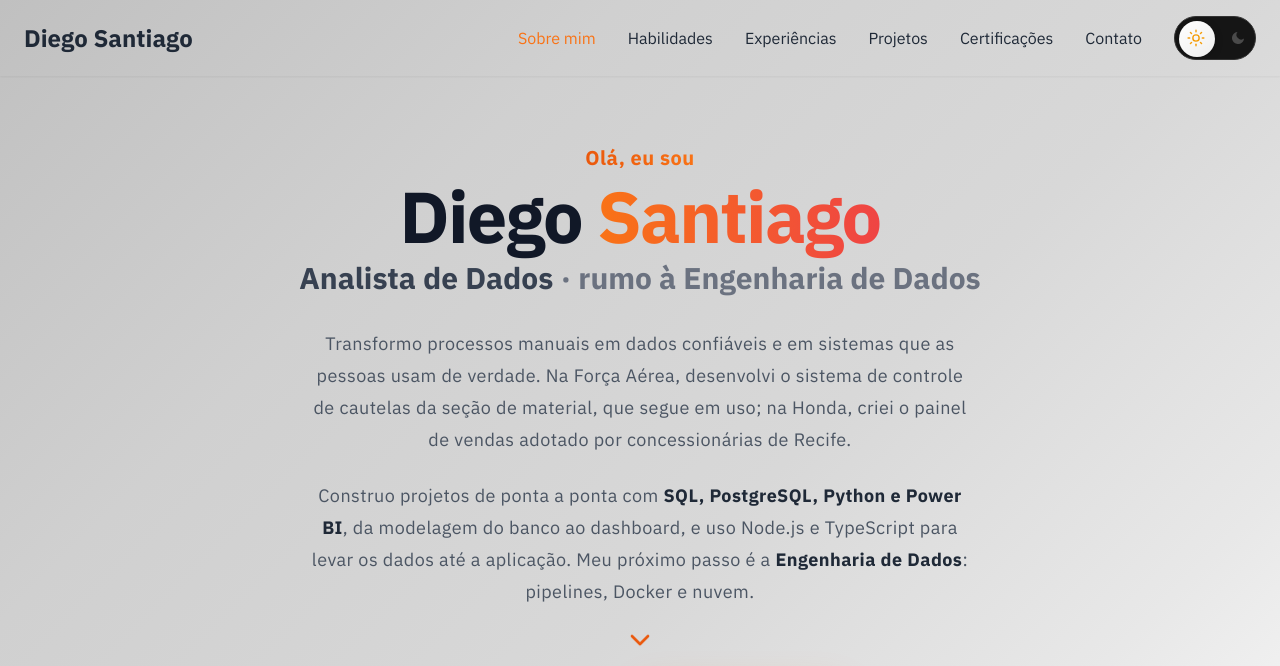
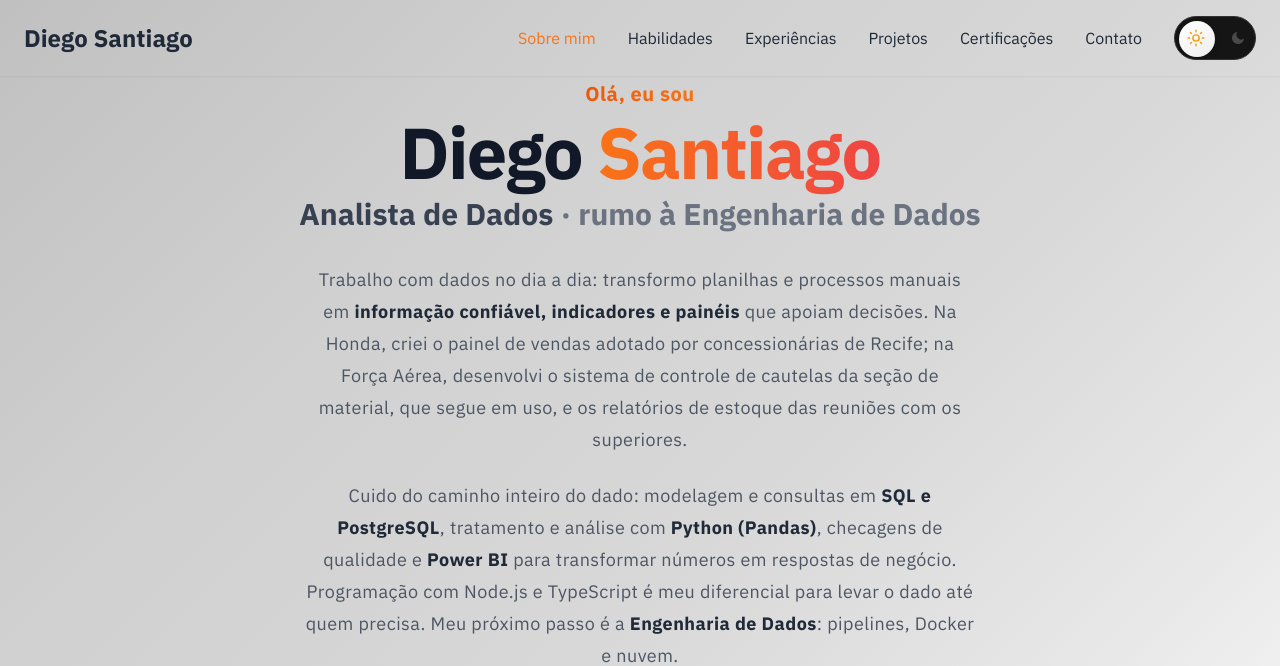
Before and after one commit to DiegoSantiago1/Portifolio, a plain HTML site: page index.html in a window 1280 px wide. Shown: the top 666 px of the page. Drawn offline with nearby package versions, Linux system fonts and the light colour scheme.

Commit message:
docs: sobre mim voltado para Dados
Co-Authored-By: Claude Opus 5.5 <noreply@anthropic.com>

```diff
--- a/index.html
+++ b/index.html
@@ -133,10 +133,10 @@
                 </h1>
                 <h2 class="reveal delay-200 text-xl md:text-3xl font-bold text-gray-700 dark:text-gray-300 mb-8">Analista de Dados <span class="text-gray-500 dark:text-gray-400 font-semibold">· rumo à Engenharia de Dados</span></h2>
                 <p class="reveal delay-300 text-[17px] md:text-lg text-gray-600 dark:text-gray-300 mb-6 max-w-xl md:max-w-2xl leading-7 md:leading-8 tracking-wide">
-                    Transformo processos manuais em dados confiáveis e em sistemas que as pessoas usam de verdade. Na Força Aérea, desenvolvi o sistema de controle de cautelas da seção de material, que segue em uso; na Honda, criei o painel de vendas adotado por concessionárias de Recife.
+                    Trabalho com dados no dia a dia: transformo planilhas e processos manuais em <strong class="text-gray-800 dark:text-white">informação confiável, indicadores e painéis</strong> que apoiam decisões. Na Honda, criei o painel de vendas adotado por concessionárias de Recife; na Força Aérea, desenvolvi o sistema de controle de cautelas da seção de material, que segue em uso, e os relatórios de estoque das reuniões com os superiores.
                 </p>
                 <p class="reveal delay-300 text-[17px] md:text-lg text-gray-600 dark:text-gray-300 mb-6 max-w-xl md:max-w-2xl leading-7 md:leading-8 tracking-wide">
-                    Construo projetos de ponta a ponta com <strong class="text-gray-800 dark:text-white">SQL, PostgreSQL, Python e Power BI</strong>, da modelagem do banco ao dashboard, e uso Node.js e TypeScript para levar os dados até a aplicação. Meu próximo passo é a <strong class="text-gray-800 dark:text-white">Engenharia de Dados</strong>: pipelines, Docker e nuvem.
+                    Cuido do caminho inteiro do dado: modelagem e consultas em <strong class="text-gray-800 dark:text-white">SQL e PostgreSQL</strong>, tratamento e análise com <strong class="text-gray-800 dark:text-white">Python (Pandas)</strong>, checagens de qualidade e <strong class="text-gray-800 dark:text-white">Power BI</strong> para transformar números em respostas de negócio. Programação com Node.js e TypeScript é meu diferencial para levar o dado até quem precisa. Meu próximo passo é a <strong class="text-gray-800 dark:text-white">Engenharia de Dados</strong>: pipelines, Docker e nuvem.
                 </p>
                 <div class="reveal delay-400 animate-bounce mb-6">
                     <svg xmlns="http://www.w3.org/2000/svg" width="24" height="24" viewBox="0 0 24 24" fill="none" stroke="currentColor" stroke-width="2" stroke-linecap="round" stroke-linejoin="round" class="h-8 w-8 text-orange-600 dark:text-orange-500"><path d="m6 9 6 6 6-6"></path></svg>
```
Also changed, not shown: README.md.
